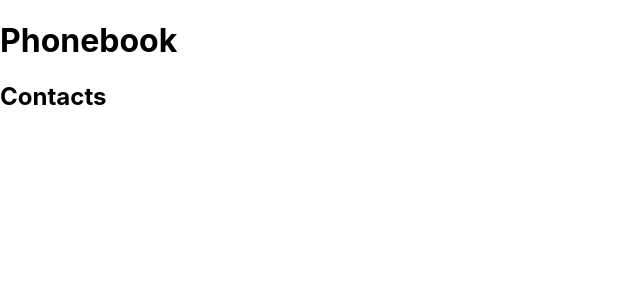
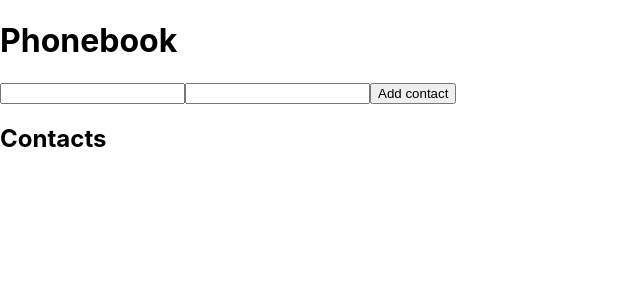
Before and after one commit to INRGI/goit-react-hw-02-phonebook, a React (Create React App) app: page / in a window 1280 px wide. Shown: the top 300 px of the page, without its empty margins (0-640 px from the left). Built offline with nearby package versions, Linux system fonts and the light colour scheme.

Commit message:
ContactFrom some updates

```diff
--- a/src/components/App/App.jsx
+++ b/src/components/App/App.jsx
@@ -1,3 +1,4 @@
+import ContactForm from "components/ContactForm";
 import { Component } from "react";
 
 export class App extends Component{
@@ -10,7 +11,7 @@ export class App extends Component{
     return (
       <div>
         <h1>Phonebook</h1>
-        {/* <ContactForm/> */}
+        <ContactForm/>
 
         <h2>Contacts</h2>
         {/* <Filter/> */}
--- a/src/components/ContactForm/ContactForm.jsx
+++ b/src/components/ContactForm/ContactForm.jsx
@@ -0,0 +1,39 @@
+import { nanoid } from 'nanoid';
+import { Component } from "react";
+
+class ContactForm extends Component{
+    state = {
+        contacts: [],
+        name: '',
+        number: ''
+    };
+
+    nameId = nanoid();
+    numberId = nanoid();
+
+    handleSubmit = event => {
+        event.preventDefault();
+
+        this.reset();
+    };
+
+    handleChange = event => {
+        const { name, value } = event.target;
+        this.setState({ [name]: value });
+    }
+
+    render() {
+
+        return (
+            <div>
+                <form onSubmit={this.handleSubmit}>
+                    <input type="text" name="name" onChange={this.handleChange} required />
+                    <input type="tel" name="number" required />
+                    <button type='submit'>Add contact</button>
+                </form>
+            </div>
+        );
+    };
+};
+
+export default ContactForm;
--- /dev/null
+++ b/src/components/ContactForm/index.js
@@ -0,0 +1 @@
+export { default } from './ContactForm';
```
